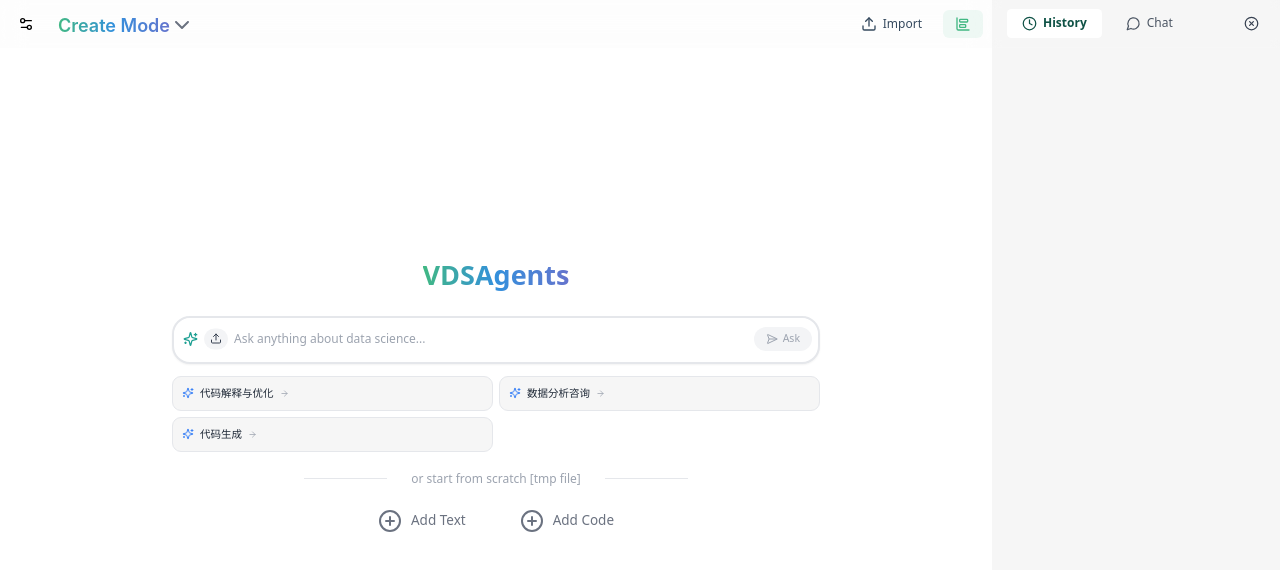
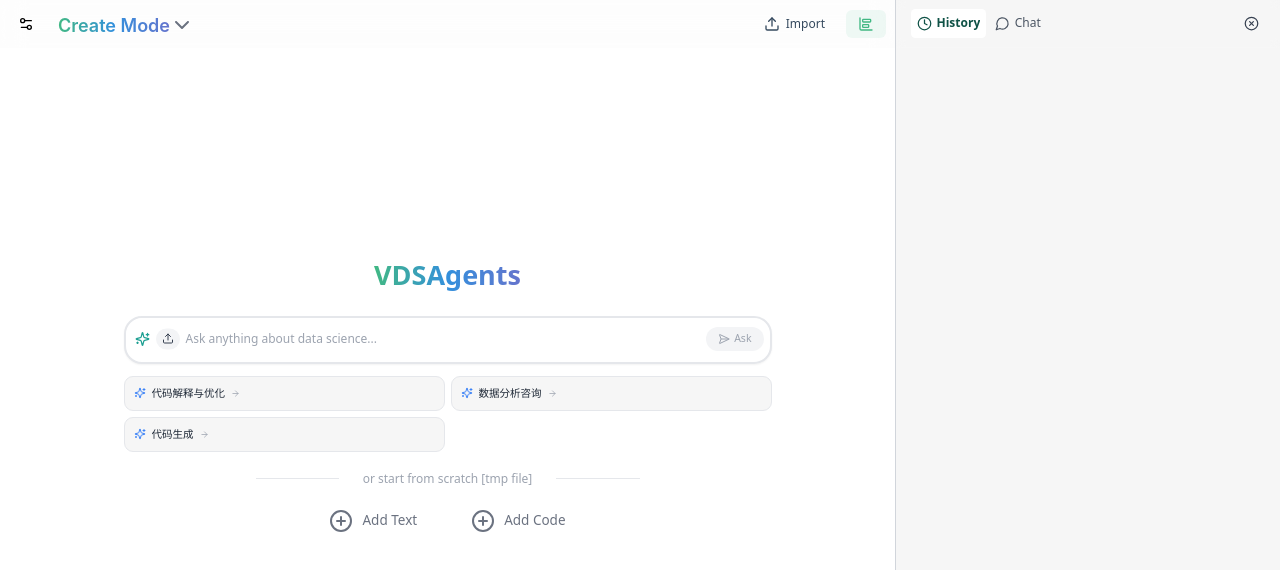
Before and after one commit to Easy-notebook/Easy-notebook-advance, a React (Vite) app in the folder src/Frontend/: page / in a window 1280 px wide. Both pictures are taken after a click on the button 1251 px from the left and 23 px from the top of the page. Shown: the top 570 px of the page. Built offline with nearby package versions, Linux system fonts and the light colour scheme; what @fluentui/react-file-type-icons, ansi_up would draw is missing.

Commit message:
improve-sidebar

```diff
--- a/src/Frontend/src/components/Editor/Cells/CodeCell.tsx
+++ b/src/Frontend/src/components/Editor/Cells/CodeCell.tsx
@@ -296,7 +296,6 @@ const CodeCell: React.FC<CodeCellProps> = ({ cell, onDelete, isStepMode = false,
 
     // 渲染输出
     const renderOutput = useCallback((output) => {
-        console.log(output,"here!!!!!!!!!!!!!!!!!!!!!!!!!");
         if (!output) return null;
         try {
             if (output.type === 'image') {
@@ -339,8 +338,7 @@ const CodeCell: React.FC<CodeCellProps> = ({ cell, onDelete, isStepMode = false,
                 return (
                     <div
                         key={output.key}
-                        className="output-html-container p-4 border-2 border-blue-300 rounded bg-blue-50"
-                        style={{ minHeight: '50px', backgroundColor: '#f0f8ff' }}
+                        className="output-html-container border-2 border-blue-300"
                     >
                         <div className="text-xs text-gray-500 mb-2">HTML Output:</div>
                         <div dangerouslySetInnerHTML={{ __html: htmlContent }} />
--- a/src/Frontend/src/components/Notebook/NotebookApp.tsx
+++ b/src/Frontend/src/components/Notebook/NotebookApp.tsx
@@ -1,4 +1,4 @@
-import { useEffect, useCallback, memo, useRef } from 'react';
+import { useEffect, useCallback, memo, useRef, useState } from 'react';
 import { v4 as uuidv4 } from 'uuid';
 import { useTranslation } from 'react-i18next';
 import CodeCell from '../Editor/CodeCell';
@@ -27,10 +27,23 @@ import WorkflowControl from './MainContainer/WorkflowControl';
 import { useWorkflowControlStore } from './store/workflowControlStore';
 
 
+
 // Main NotebookApp component
 const NotebookApp = () => {
   const { t } = useTranslation();
   const { toast } = useToast();
+
+  // Panel width states
+  const [leftSidebarWidth, setLeftSidebarWidth] = useState(() => {
+    const saved = localStorage.getItem('leftSidebarWidth');
+    return saved ? parseInt(saved) : 384; // w-96 = 384px
+  });
+
+  const [rightSidebarWidth, setRightSidebarWidth] = useState(() => {
+    const saved = localStorage.getItem('rightSidebarWidth');
+    return saved ? parseInt(saved) : 384; // w-96 = 384px
+  });
+
   const {
     notebookId,
     cells,
@@ -67,6 +80,68 @@ const NotebookApp = () => {
   const { setShowCommandInput } = useAIAgentStore();
 
   const fileInputRef = useRef(null);
+
+  // Optimized resize handlers
+  const handleLeftResize = useCallback((e) => {
+    e.preventDefault();
+    const startX = e.clientX;
+    const startWidth = leftSidebarWidth;
+    let animationId;
+
+    const handleMouseMove = (e) => {
+      if (animationId) cancelAnimationFrame(animationId);
+      animationId = requestAnimationFrame(() => {
+        const newWidth = Math.max(200, Math.min(800, startWidth + e.clientX - startX));
+        setLeftSidebarWidth(newWidth);
+      });
+    };
+
+    const handleMouseUp = () => {
+      if (animationId) cancelAnimationFrame(animationId);
+      document.removeEventListener('mousemove', handleMouseMove);
+      document.removeEventListener('mouseup', handleMouseUp);
+      document.body.style.userSelect = '';
+      // Save the current width state
+      requestAnimationFrame(() => {
+        localStorage.setItem('leftSidebarWidth', leftSidebarWidth.toString());
+      });
+    };
+
+    document.body.style.userSelect = 'none';
+    document.addEventListener('mousemove', handleMouseMove);
+    document.addEventListener('mouseup', handleMouseUp);
+  }, [leftSidebarWidth]);
+
+  const handleRightResize = useCallback((e) => {
+    e.preventDefault();
+    const startX = e.clientX;
+    const startWidth = rightSidebarWidth;
+    let animationId;
+
+    const handleMouseMove = (e) => {
+      if (animationId) cancelAnimationFrame(animationId);
+      animationId = requestAnimationFrame(() => {
+        const newWidth = Math.max(200, Math.min(800, startWidth + startX - e.clientX));
+        setRightSidebarWidth(newWidth);
+      });
+    };
+
+    const handleMouseUp = () => {
+      if (animationId) cancelAnimationFrame(animationId);
+      document.removeEventListener('mousemove', handleMouseMove);
+      document.removeEventListener('mouseup', handleMouseUp);
+      document.body.style.userSelect = '';
+      // Save the current width state
+      requestAnimationFrame(() => {
+        localStorage.setItem('rightSidebarWidth', rightSidebarWidth.toString());
+      });
+    };
+
+    document.body.style.userSelect = 'none';
+    document.addEventListener('mousemove', handleMouseMove);
+    document.addEventListener('mouseup', handleMouseUp);
+  }, [rightSidebarWidth]);
+
 
   // 使用自定义 Hook 获取 handleImport 和 initializeNotebook
   const { handleImport, initializeNotebook } = ImportNotebook4JsonOrJupyter();
@@ -493,7 +568,12 @@ const NotebookApp = () => {
     <div className="h-screen flex">
       <SettingsPage />
       {/* 左侧边栏 */}
-      {!(cells.length === 0) && <div className={`${isCollapsed ? 'w-14' : 'w-96'} transition-all duration-500 ease-in-out relative`}>
+      {!(cells.length === 0) && (
+        <div className="flex">
+          <div
+            className="transition-all duration-500 ease-in-out relative"
+            style={{ width: isCollapsed ? '48px' : `${leftSidebarWidth}px` }}
+          >
         <OutlineSidebar
           tasks={tasks}
           currentPhaseId={currentPhaseId}
@@ -505,7 +585,16 @@ const NotebookApp = () => {
           allowPagination={allowPagination} // 传递翻页权限设置
         />
           </div>
-      }
+          {!isCollapsed && (
+            <div
+              className="w-px bg-gray-300 hover:bg-blue-500 cursor-col-resize transition-colors duration-150 relative group"
+              onMouseDown={handleLeftResize}
+            >
+              <div className="absolute inset-y-0 w-1 -translate-x-0.5 group-hover:bg-blue-100/50" />
+            </div>
+          )}
+        </div>
+      )}
       {/* 主内容区 */}
       <div className="flex-1 flex flex-col overflow-hidden relative">
         <CommandInput
@@ -556,13 +645,26 @@ const NotebookApp = () => {
       </div>
 
       {/* 右侧边栏 */}
-      <div className={`transition-all duration-500 ease-in-out ${!isRightSidebarCollapsed ? 'w-0 opacity-0' : 'w-96 opacity-100'} overflow-hidden flex-shrink-0`}>
+      {isRightSidebarCollapsed && (
+        <div className="flex">
+          <div
+            className="w-px bg-gray-300 hover:bg-blue-500 cursor-col-resize transition-colors duration-150 relative group"
+            onMouseDown={handleRightResize}
+          >
+            <div className="absolute inset-y-0 w-1 -translate-x-0.5 group-hover:bg-blue-100/50" />
+          </div>
+          <div
+            className="transition-all duration-500 ease-in-out opacity-100 overflow-hidden flex-shrink-0"
+            style={{ width: `${rightSidebarWidth}px` }}
+          >
             <AIAgentSidebar
               viewMode={viewMode}
               currentPhaseId={currentPhaseId}
               currentStepIndex={currentStepIndex}
             />
           </div>
+        </div>
+      )}
 
       {/* WorkflowControl - 固定在右下角，在所有模式下都显示 */}
       {viewMode === 'dslc' && <WorkflowControl
--- a/src/Frontend/src/components/Notebook/RightSideBar/AIAgentSidebar.tsx
+++ b/src/Frontend/src/components/Notebook/RightSideBar/AIAgentSidebar.tsx
@@ -54,14 +54,14 @@ const ExpandableText = ({ text, maxLines = 3 }) => {
         className={`
           text-sm text-gray-700 leading-relaxed tracking-wide
           transition-all duration-200 ease-in-out
-          prose prose-sm max-w-none
+          prose prose-sm max-w-none break-words overflow-wrap-anywhere
           prose-headings:font-medium prose-headings:my-1 prose-headings:text-gray-800
-          prose-p:my-0.5 prose-p:leading-6 prose-p:text-gray-700
-          prose-pre:bg-gray-100 prose-pre:rounded-md prose-pre:p-2 prose-pre:my-1 prose-pre:border
-          prose-code:text-blue-600 prose-code:bg-blue-50 prose-code:px-1 prose-code:rounded prose-code:text-xs
-          prose-ul:my-0.5 prose-ol:my-0.5 prose-li:my-0.5 prose-li:text-gray-700
+          prose-p:my-0.5 prose-p:leading-6 prose-p:text-gray-700 prose-p:break-words
+          prose-pre:bg-gray-100 prose-pre:rounded-md prose-pre:p-2 prose-pre:my-1 prose-pre:border prose-pre:overflow-x-auto prose-pre:text-xs
+          prose-code:text-blue-600 prose-code:bg-blue-50 prose-code:px-1 prose-code:rounded prose-code:text-xs prose-code:break-all
+          prose-ul:my-0.5 prose-ol:my-0.5 prose-li:my-0.5 prose-li:text-gray-700 prose-li:break-words
           prose-strong:text-gray-800 prose-em:text-gray-600
-          prose-blockquote:border-l-gray-300 prose-blockquote:text-gray-600
+          prose-blockquote:border-l-gray-300 prose-blockquote:text-gray-600 prose-blockquote:break-words
           ${!isExpanded && exceedsMaxLines ? 'overflow-hidden' : ''}
         `}
         style={{
@@ -263,27 +263,33 @@ const ViewSwitcher = () => {
   const { t } = useTranslation();
 
   return (
-    <div className="flex gap-3 text-lg items-center w-full justify-between">
-      <div className="flex gap-3">
+    <div className="flex gap-2 text-lg items-center w-full justify-between">
+      <div className="flex gap-1 flex-1 min-w-0">
         {['script', 'qa'].map((view) => (
           <button
             key={view}
             onClick={() => setActiveView(view)}
             className={`
-              px-5 py-2 rounded-md transition-all duration-300 flex items-center gap-2
+              px-2 py-2 rounded-md transition-all duration-300 flex items-center gap-1.5
+              flex-shrink-0 min-w-0
               ${activeView === view
                 ? 'bg-white text-theme-800 font-semibold'
                 : 'text-gray-600 hover:bg-white/10'
               }
             `}
           >
-            {view === 'script' ? <Clock className="w-5 h-5" /> : <LucideMessageCircle className="w-5 h-5" />}
-            {view === 'script' ? t('rightSideBar.history') : t('rightSideBar.chat')}
+            {view === 'script' ?
+              <Clock className="w-5 h-5 flex-shrink-0" /> :
+              <LucideMessageCircle className="w-5 h-5 flex-shrink-0" />
+            }
+            <span className="hidden sm:inline whitespace-nowrap overflow-hidden text-ellipsis">
+              {view === 'script' ? t('rightSideBar.history') : t('rightSideBar.chat')}
+            </span>
           </button>
         ))}
       </div>
       <button
-        className="p-2 hover:bg-white/10 rounded-lg"
+        className="p-2 hover:bg-white/10 rounded-lg flex-shrink-0"
         onClick={() => setIsRightSidebarCollapsed(false)}
       >
         <CircleX className="w-5 h-5 text-gray-700" />
@@ -416,14 +422,14 @@ const AIAgentSidebar = () => {
       <div
         key={isOriginal ? `original-${action.id}-${index}` : action.id}
         className={`
-          p-4 relative transition-all duration-300
+          p-3 relative transition-all duration-300 min-w-0 break-words overflow-wrap-anywhere
           ${index === 0 && !isOriginal
             ? 'bg-white/10 rounded-lg ring-1 ring-theme-200'
             : 'hover:bg-white/10 hover:rounded-lg hover:shadow-sm'
           }
         `}
       >
-        <div className="flex items-center gap-3 mb-2">
+        <div className="flex items-center gap-2 mb-2 flex-wrap min-w-0">
           {!isOriginal && (
             <span className="text-xs font-semibold text-gray-700">
               [{totalCount - index}]
@@ -460,7 +466,7 @@ const AIAgentSidebar = () => {
         <ExpandableText text={action.content} maxLines={3} />
 
         {action.result && (
-          <div className="mt-3 p-3 bg-white/10 rounded-lg text-sm text-gray-600">
+          <div className="mt-3 p-3 bg-white/10 rounded-lg text-sm text-gray-600 min-w-0 break-words overflow-wrap-anywhere">
             <ExpandableText text={action.result} maxLines={3} />
           </div>
         )}
@@ -480,12 +486,12 @@ const AIAgentSidebar = () => {
 
   return (
     <>
-      <div className="h-full flex flex-col bg-gray-50">
-        <div className="h-16 w-full flex items-center justify-between px-5 border-b border-white/10 bg-white/5 backdrop-blur-sm relative">
+      <div className="h-full flex flex-col bg-gray-50 min-w-0 overflow-hidden">
+        <div className="h-16 w-full flex items-center justify-between px-3 sm:px-5 border-b border-white/10 bg-white/5 backdrop-blur-sm relative">
           <ViewSwitcher />
         </div>
 
-        <div className="flex-1 px-4 pb-5 overflow-y-auto scrollbar-thin scrollbar-thumb-white/30 scrollbar-track-transparent hover:scrollbar-thumb-white/50">
+        <div className="flex-1 px-2 sm:px-4 pb-5 overflow-y-auto overflow-x-hidden scrollbar-thin scrollbar-thumb-white/30 scrollbar-track-transparent hover:scrollbar-thumb-white/50 min-w-0">
           <style>{`
             .scrollbar-thin::-webkit-scrollbar {
               width: 4px;
@@ -540,11 +546,11 @@ const AIAgentSidebar = () => {
                   <div
                     key={qa.id}
                     id={qa.id}
-                    className={`flex ${qa.type === 'user' ? 'justify-start' : 'justify-end'}`}
+                    className="w-full mb-3"
                   >
                     <div
                       className={`
-                        relative p-4 rounded-lg shadow-sm max-w-sm transition-all duration-300
+                        relative p-4 rounded-lg shadow-sm w-full transition-all duration-300 min-w-0
                         ${index === 0
                           ? 'bg-white/20 ring-1 ring-theme-200'
                           : qa.type === 'user'
@@ -577,7 +583,7 @@ const AIAgentSidebar = () => {
                         <span className="text-xs text-gray-500">{qa.timestamp}</span>
                       </div>
 
-                      <div className="text-left">
+                      <div className="text-left break-words overflow-wrap-anywhere min-w-0">
                         <ExpandableText text={qa.content} maxLines={5} />
                       </div>
                     </div>
--- a/src/Frontend/src/utils/markdownParser.ts
+++ b/src/Frontend/src/utils/markdownParser.ts
@@ -140,8 +140,8 @@ export function parseMarkdownCells(cells: Cell[]): Task[] {
                 tasks.push(currentTask);
 
                 // Create project intro phase
-                const introPhase: Phase = createPhase('Project Intro & Input', cell.id, Book);
-                const introStep: Step = createStep('Project Intro & Input', 0, introPhase.id);
+                const introPhase: Phase = createPhase(taskTitle, cell.id, Book);
+                const introStep: Step = createStep(taskTitle, 0, introPhase.id);
                 introStep.startIndex = index;
                 introPhase.steps.push(introStep);
                 introPhase.currentIntroStep = introStep;
```
Lines whose indentation alone changed are shown as unchanged.
